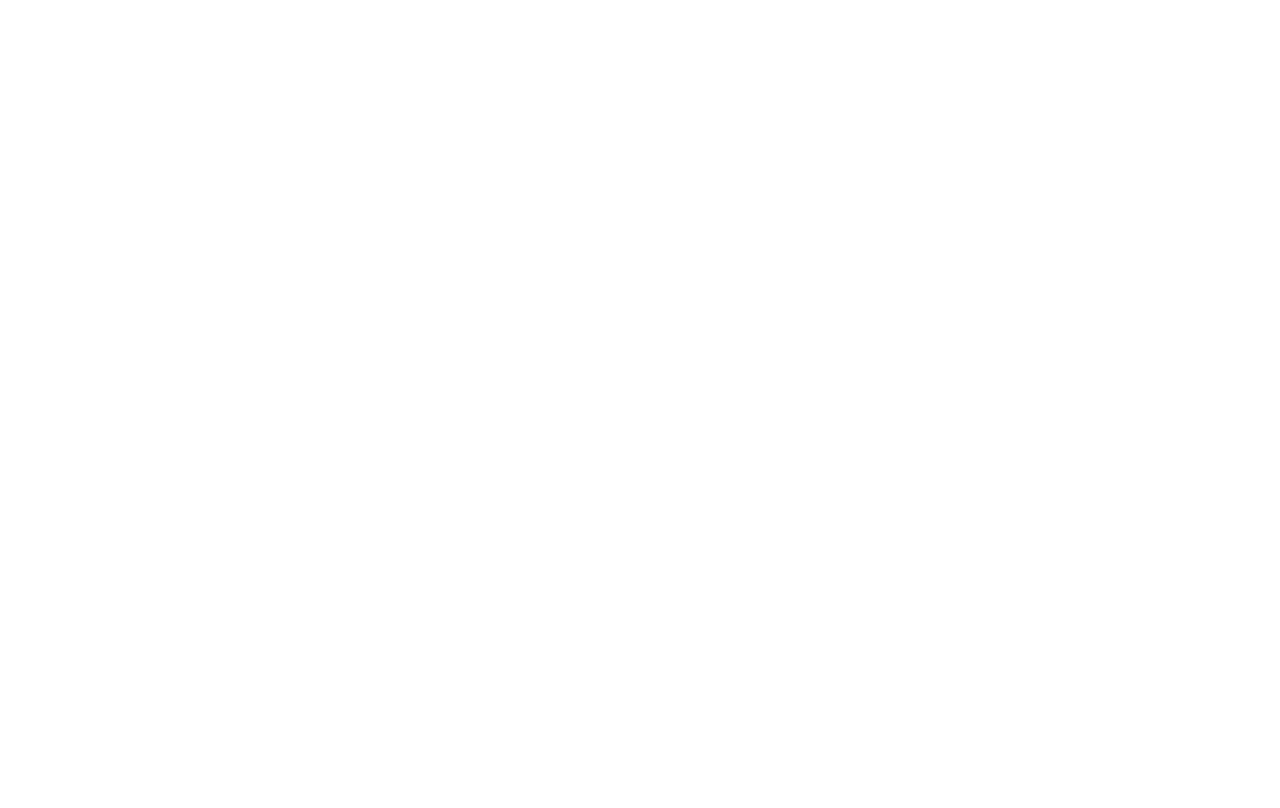
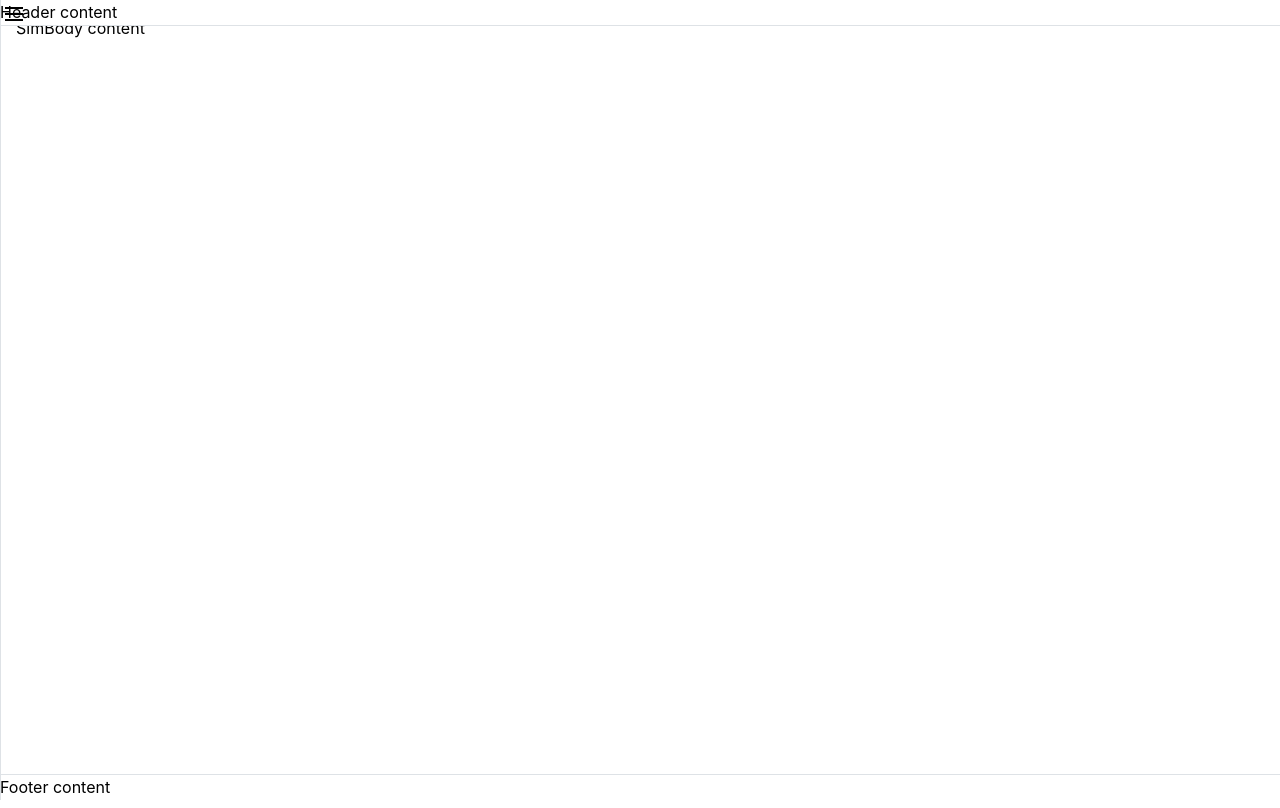
Before and after one commit to OtGW/EncoSimFrontEnd, a React (Create React App) app: page / in a window 1280 px wide. Built offline with nearby package versions, Linux system fonts and the light colour scheme.

Commit message:
Fixed SideNav, added styling, animation functionality, Layout and new Mantine version features experimentation

```diff
--- a/src/components/Footer.js
+++ b/src/components/Footer.js
@@ -1,7 +1,7 @@
 import React from "react"
 
 const Footer = () => {
-  return <div />
+  return <div>Footer content</div>
 }
 
 export default Footer
--- a/src/components/Header.js
+++ b/src/components/Header.js
@@ -1,7 +1,7 @@
 import React from "react"
 
 const Header = () => {
-  return <div />
+  return <div>Header content</div>
 }
 
 export default Header
--- a/src/components/Layout.js
+++ b/src/components/Layout.js
@@ -1,20 +1,27 @@
 import React from "react"
-import { AppShell, Burger, Grid } from "@mantine/core"
-import { useDisclosure } from "@mantine/hooks"
+import { AppShell, Grid } from "@mantine/core"
 import Header from "./Header"
 import Footer from "./Footer"
 import SideNav from "./SideNav"
 import SimBody from "./SimBody"
-// import "./Styles.css"
 
-const Layout = ({ state }) => {
-  const [opened, { toggle }] = useDisclosure()
-
+const Layout = () => {
   return (
-    <AppShell header={<Header />} footer={<Footer />} navbar={<SideNav />}>
+    <AppShell header={<Header />} footer={<Footer />} navbar={<SideNav />} padding="md">
       <Grid justify="center">
         <Grid.Col sm={12} md={8} lg={6} xl={6}>
-          <SimBody />
+          <AppShell.Header>
+            <Header />
+          </AppShell.Header>
+          <AppShell.Navbar>
+            <SideNav />
+          </AppShell.Navbar>
+          <AppShell.Main>
+            <SimBody />
+          </AppShell.Main>
+          <AppShell.Footer>
+            <Footer />
+          </AppShell.Footer>
         </Grid.Col>
       </Grid>
     </AppShell>
--- a/src/components/SideNav.js
+++ b/src/components/SideNav.js
@@ -2,27 +2,43 @@
 import { AppShellNavbar } from "@mantine/core"
 import { Burger } from "@mantine/core"
 import { useDisclosure } from "@mantine/hooks"
+import { Drawer, Button } from "@mantine/core"
 
 const SideNav = () => {
-  const [opened, { toggle }] = useDisclosure(false)
+  const [opened, { open, close }] = useDisclosure(false)
+
+  console.log("Is this working?")
+  console.log("What's going on?")
+  console.log("this is open state", opened)
+
+  const navbarStyle = {
+    backgroundColor: "lightblue", // Visible background color
+    height: "100vh", // Full height
+    display: opened ? "block" : "none", // Hide or show navbar
+  }
 
   return (
-    <div>
+    <>
       <Burger
         opened={opened}
-        onClick={toggle}
+        onClick={opened ? close : open}
         size="sm"
         aria-label="Open/Close Side Navigation"
-      ></Burger>
-      <AppShellNavbar
-        width={300}
-        style={{ height: "100%" }}
-        // opened={!opened}
-        // default={!opened}
-        collapsed={!opened}
-        // in={opened}
+        style={{ position: "absolute", zIndex: 5 }}
       />
-    </div>
+      <Drawer
+        opened={opened}
+        onClose={close}
+        title="Drawer"
+        overlayProps={{ backgroundOpacity: 0.5, blur: 4 }}
+        size="xs"
+        transitionProps={{ transition: "scale-x", duration: 150, timingFunction: "linear" }}
+      >
+        {/* <AppShellNavbar style={navbarStyle} width={{ base: 300 }}>
+          This should appear in the Drawer please
+        </AppShellNavbar> */}
+      </Drawer>
+    </>
   )
 }
 
--- a/src/components/SimBody.js
+++ b/src/components/SimBody.js
@@ -1,7 +1,7 @@
 import React from "react"
 
 const SimBody = () => {
-  return <div />
+  return <div>SimBody content</div>
 }
 
 export default SimBody
```
